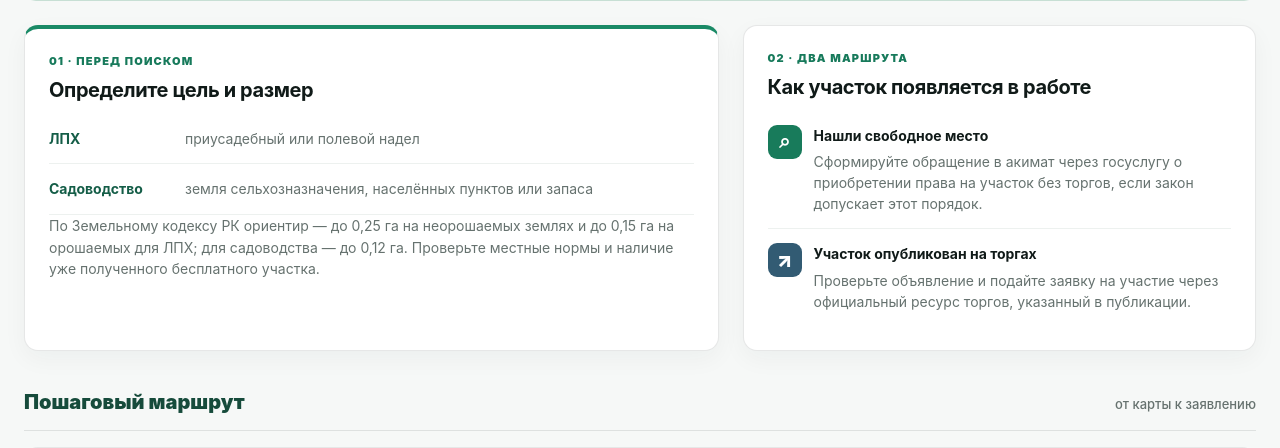
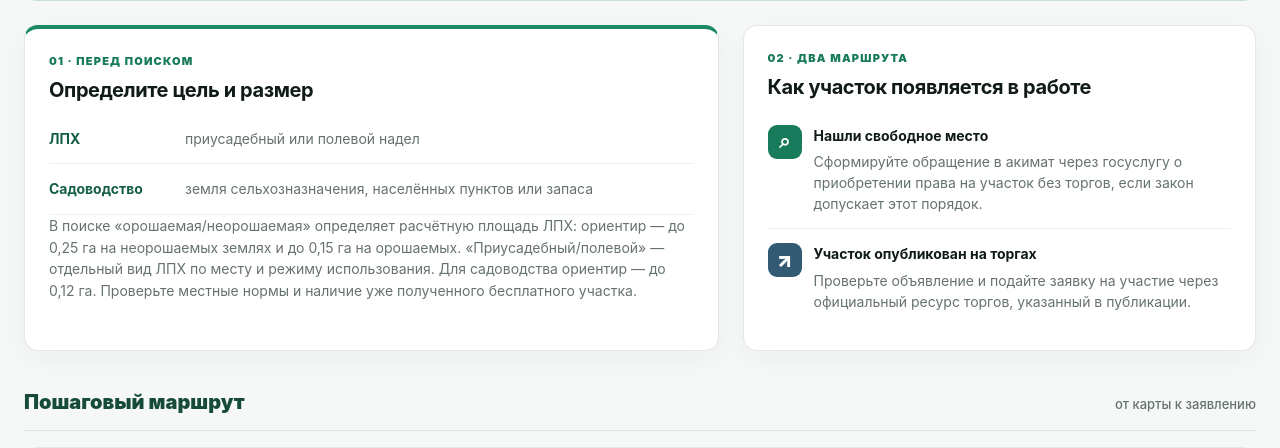
Before and after one commit to deckord/zhertap, a FastAPI app: template app/templates/land_guide.html in a window 1280 px wide. Shown: the part 467-915 px from the top of the page. Run offline with FastAPI, Linux system fonts and the light colour scheme; the template is opened without the code that fills it, so the values that code supplies are empty; some libraries are stand-ins or nearby versions.

Commit message:
docs: clarify LPH allotment and irrigation options

```diff
--- a/app/templates/land_guide.html
+++ b/app/templates/land_guide.html
@@ -21,7 +21,7 @@
     <h2>Определите цель и размер</h2>
     <div class="guide-stat-row"><strong>ЛПХ</strong><span>приусадебный или полевой надел</span></div>
     <div class="guide-stat-row"><strong>Садоводство</strong><span>земля сельхозназначения, населённых пунктов или запаса</span></div>
-    <p class="muted">По Земельному кодексу РК ориентир — до 0,25 га на неорошаемых землях и до 0,15 га на орошаемых для ЛПХ; для садоводства — до 0,12 га. Проверьте местные нормы и наличие уже полученного бесплатного участка.</p>
+    <p class="muted">В поиске «орошаемая/неорошаемая» определяет расчётную площадь ЛПХ: ориентир — до 0,25 га на неорошаемых землях и до 0,15 га на орошаемых. «Приусадебный/полевой» — отдельный вид ЛПХ по месту и режиму использования. Для садоводства ориентир — до 0,12 га. Проверьте местные нормы и наличие уже полученного бесплатного участка.</p>
   </article>
   <article class="guide-card">
     <div class="guide-card-kicker">02 · два маршрута</div>
--- a/app/templates/site_land_guide.html
+++ b/app/templates/site_land_guide.html
@@ -11,7 +11,7 @@
     </section>
     <div class="land-guide-note"><span>💡</span><p><strong>Важно:</strong> место на карте — это только кандидат. Окончательное решение принимает акимат после проверки документов, ограничений и градостроительной документации.</p></div>
     <section class="land-guide-grid">
-      <article class="land-guide-card"><span class="land-guide-number">01</span><div><h2>Определите цель</h2><p>Выберите ЛПХ (приусадебный или полевой надел) либо садоводство. Укажите район, населённый пункт и желаемую площадь.</p><div class="land-guide-tags"><span>🏠 ЛПХ</span><span>🌿 Садоводство</span></div></div></article>
+      <article class="land-guide-card"><span class="land-guide-number">01</span><div><h2>Определите цель</h2><p>Выберите ЛПХ либо садоводство. Для ЛПХ в поиске отдельно укажите, какая земля нужна: орошаемая или неорошаемая — от этого зависит расчётная площадь.</p><div class="land-guide-tags"><span>🏠 ЛПХ</span><span>🌿 Садоводство</span><span>💧 Орошение</span></div><div class="land-guide-action">📌 Приусадебный/полевой надел — это вид ЛПХ, а орошаемый/неорошаемый — характеристика земли. Это разные параметры.</div></div></article>
       <article class="land-guide-card"><span class="land-guide-number">02</span><div><h2>Найдите кандидата</h2><p>Запустите новый анализ территории. Система покажет расчётные свободные промежутки и ближайшие кадастровые ориентиры.</p><div class="land-guide-tags"><span>🗺️ Карта</span><span>📍 Координаты</span></div></div></article>
       <article class="land-guide-card"><span class="land-guide-number">03</span><div><h2>Проверьте ограничения</h2><p>Посмотрите ЕГКН, генплан или ПДП, красные линии, охранные зоны, подъезд и коммуникации. Не доверяйте только пустому месту на карте.</p><ul class="land-guide-list"><li>ЕГКН и кадастровый ориентир</li><li>Генплан, ПДП и красные линии</li><li>Дороги, вода и охранные зоны</li></ul></div></article>
       <article class="land-guide-card"><span class="land-guide-number">04</span><div><h2>Подайте заявление</h2><p>Обратитесь в местный акимат или отдел земельных отношений. Если услуга доступна онлайн — подайте через eGov.kz и подпишите ЭЦП.</p><div class="land-guide-action">✅ Сохраните номер обращения и дату подачи</div></div></article>
```
